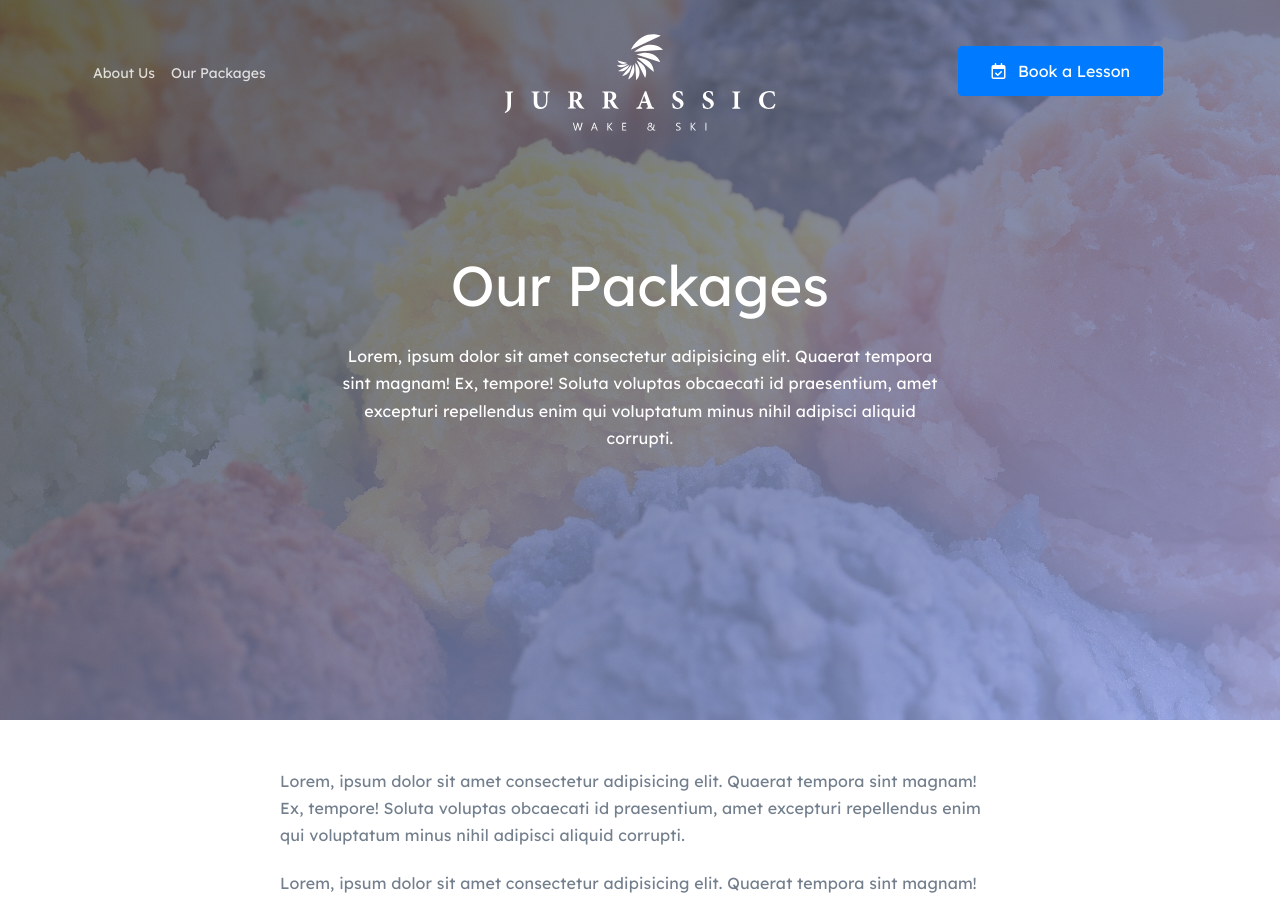
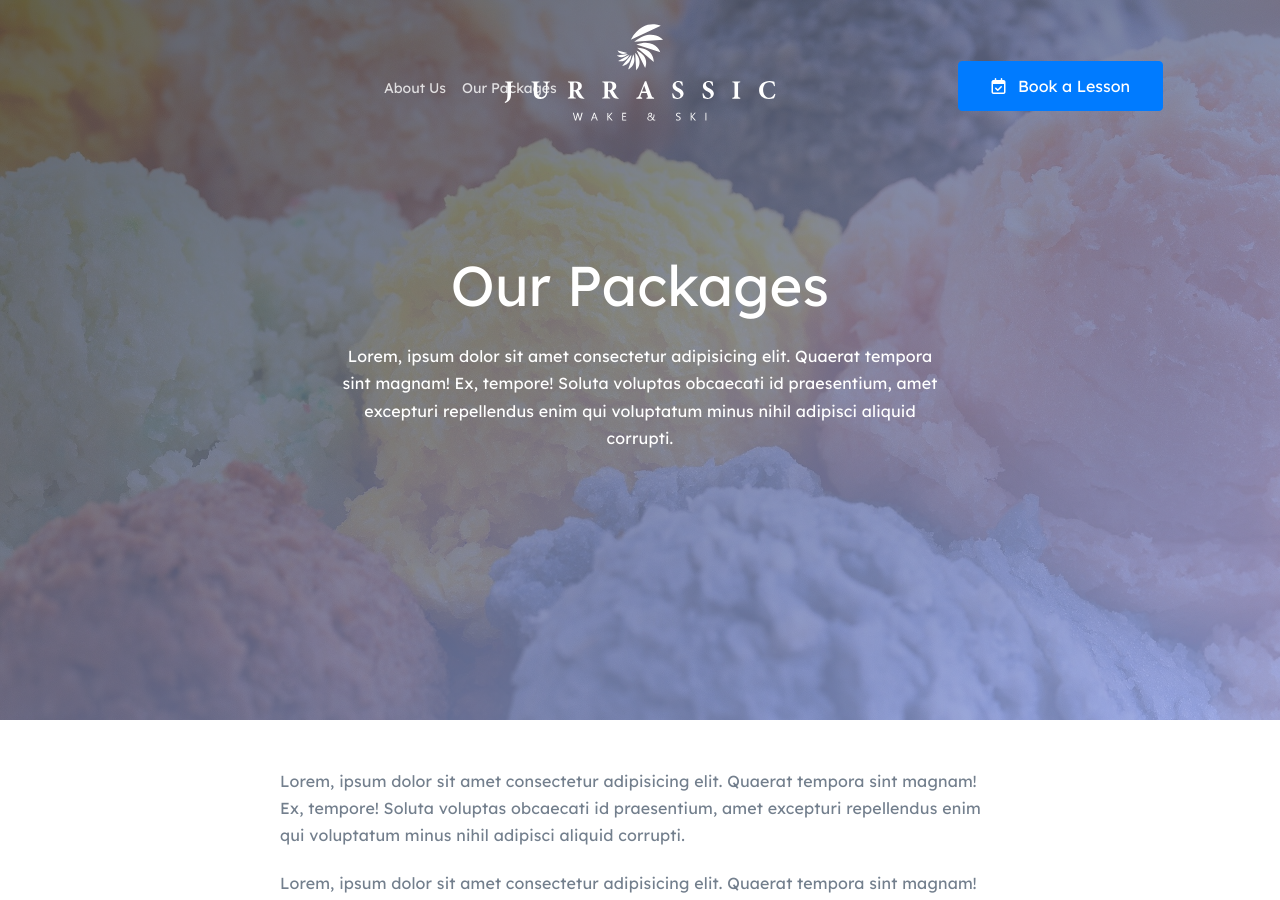
Before and after one commit to matthew-lean/matthew-lean.github.io, a Jekyll site: the page built from pages/default.markdown, in a window 1280 px wide and 900 px high. Built offline with Jekyll 4.4.1, drawn with Linux system fonts in a browser that asks for light colours; nearby versions of some CDN libraries.

```diff
--- a/assets/sass/base/_banner.scss
+++ b/assets/sass/base/_banner.scss
@@ -145,7 +145,7 @@
 .navbar-brand {
   transform: translateX(-50%);
   left: 50%;
-  position: absolute;
+  position: relative;
 }
 
 .navbar-brand {
@@ -174,7 +174,6 @@
 
 .navbar svg {
   height: 120px;
-  margin-top: 50px;
   transition: ease all .3s;
 }
 
@@ -347,6 +346,12 @@
   width: 100%;
 }
 
+@media (max-width:990px){
+  .navbar svg {
+    width: 190px!important;
+}
+}
+
 @media (max-width:768px) {
   li.nav-item {
     width: 100%;
```
